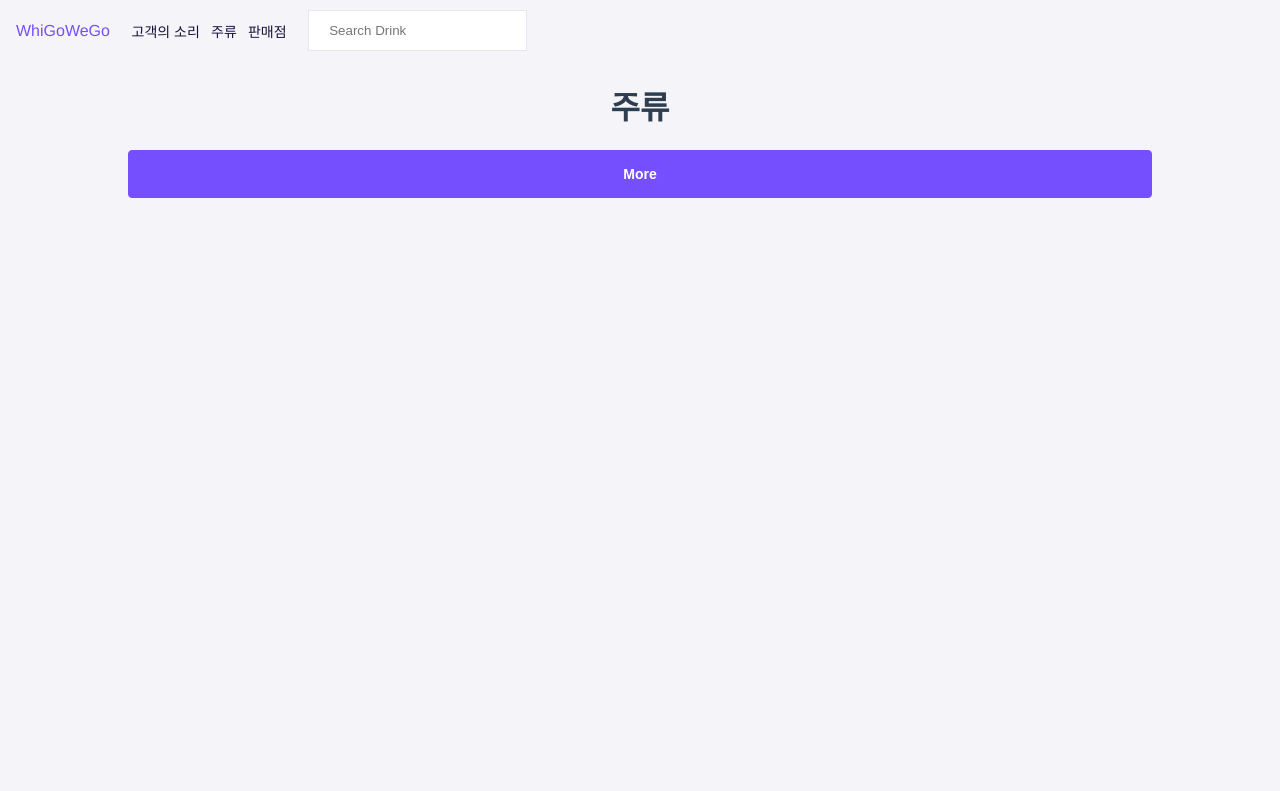
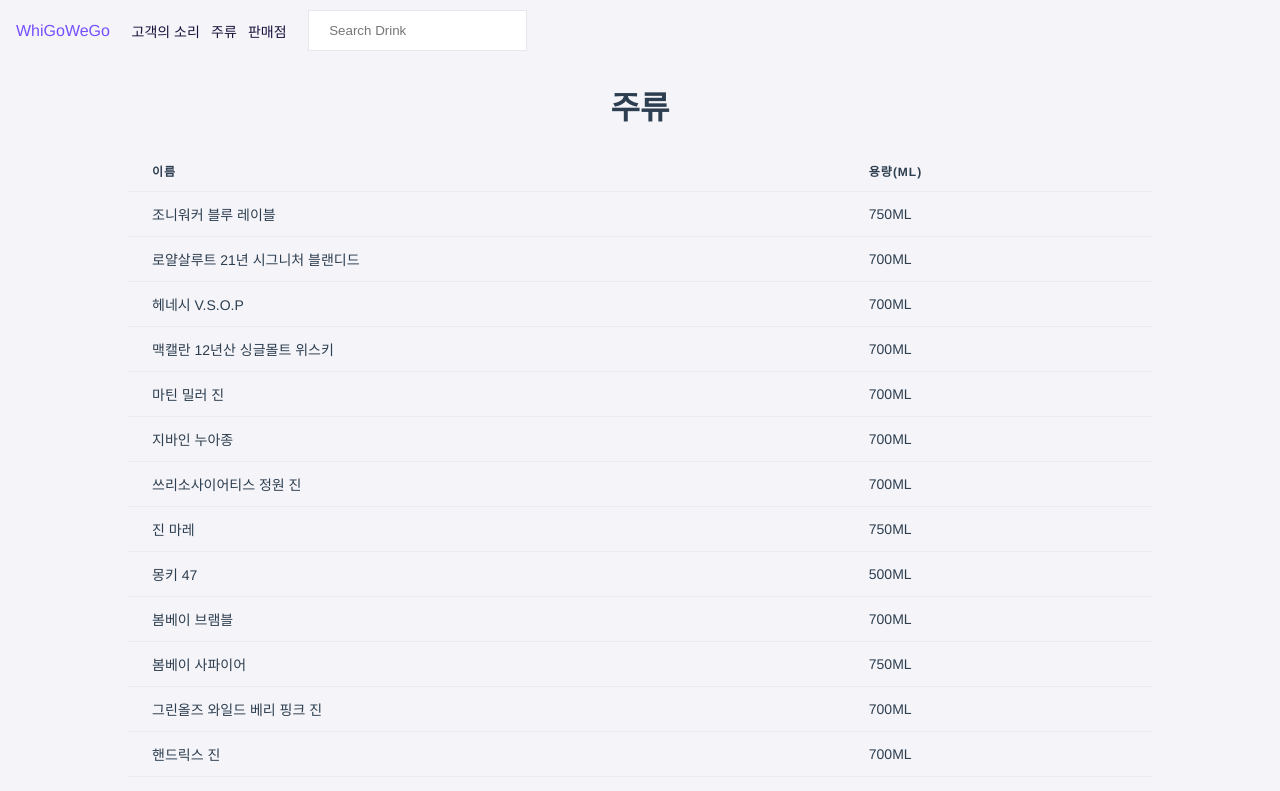
Before and after one commit to KangBit/whigowego, a Vue app: page /drink in a window 1280 px wide. Shown: the top 791 px of the page. Built offline with nearby package versions, Linux system fonts and the light colour scheme.

Commit message:
주류 테이블 추가

```diff
--- a/src/views/DrinkView.vue
+++ b/src/views/DrinkView.vue
@@ -1,4 +1,69 @@
 <template>
   <h1>주류</h1>
+  <table>
+    <thead>
+      <tr>
+        <td>이름</td>
+        <td>용량(ML)</td>
+      </tr>
+    </thead>
+    <tbody>
+      <tr v-for="item in list" :key="item.id">
+        <td>{{ item.name }}</td>
+        <td>{{ item.capacity }}ML</td>
+      </tr>
+    </tbody>
+  </table>
   <button class="btn btn-primary btn-more">More</button>
 </template>
+
+<script lang="ts">
+import { defineComponent } from "vue";
+import sampleData from "../sampleData";
+
+export default defineComponent({
+  name: "DrinkView",
+  components: {},
+  props: {},
+  data() {
+    return {
+      list: sampleData,
+    };
+  },
+});
+</script>
+
+<style lang="scss" scoped>
+table {
+  width: 80vw;
+  margin-inline: auto;
+  border-collapse: collapse;
+  margin-bottom: 1rem;
+}
+
+thead {
+  font-size: 0.75rem;
+  font-weight: 600;
+  letter-spacing: 1px;
+}
+
+tbody {
+  font-size: 0.875rem;
+  font-weight: 400;
+}
+
+tr {
+  border-bottom: 1px solid #ecebf1;
+}
+
+td {
+  &:nth-of-type(1) {
+    width: 70%;
+  }
+  &:nth-of-type(2) {
+    width: 30%;
+  }
+  text-align: left;
+  padding: 0.75rem 1.5rem;
+}
+</style>
```
